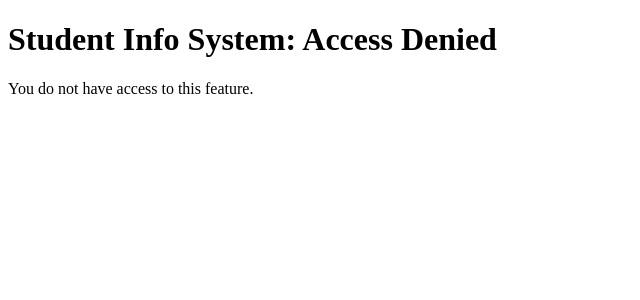
After one commit to csufmse/student_information_system, a Django app: page /sis/access_denied in a window 1280 px wide. The commit adds this page. Shown: the top 300 px of the page, without its empty margins (0-640 px from the left). Run offline with Django 3.2, Linux system fonts and the light colour scheme.

Commit message:
fixing templates to include a log out if logged in, add temp access denied page, add default style.css

```diff
--- /dev/null
+++ b/student-info-system/sis/static/sis/style.css
@@ -0,0 +1,19 @@
+table {
+  border-collapse: collapse;
+}
+
+th, td {
+  border: 1px solid #000;
+  padding: 8px;
+}
+
+tr:nth-child(even){
+   background-color: #f2f2f2;
+}
+
+th {
+  padding-top: 10px;
+  padding-bottom: 10px;
+  text-align: left;
+  background-color: white;
+}
--- /dev/null
+++ b/student-info-system/sis/templates/access_denied.html
@@ -0,0 +1,6 @@
+{% extends "base.html" %}
+{% block title %}{{block.super}}: Access Denied{% endblock %}
+{% block header_name %}{{block.super}}: Access Denied{% endblock %}
+{% block content %}
+  <p>You do not have access to this feature.</p>
+{% endblock %}
--- a/student-info-system/sis/templates/base.html
+++ b/student-info-system/sis/templates/base.html
@@ -1,5 +1,8 @@
 <!DOCTYPE html PUBLIC "-//W3C//DTD XHTML 1.0 Transitional//EN"
     "http://www.w3.org/TR/xhtml1/DTD/xhtml1-transitional.dtd">
+{% load static %}
+<link rel="stylesheet" type="text/css" href="{% static 'sis/style.css' %}">
+
 <html xmlns="http://www.w3.org/1999/xhtml" xml:lang="en" lang="en">
 <head>
 <meta charset="utf-8">
@@ -12,7 +15,8 @@
 </span>
   {% block header_content %}
     {% if logged_in %}
-       <a href="{% url 'logout' %}">Log Out</a>
+       {% block user %}Currently logged in as {% endblock user %}
+       <br><a href="{% url 'logout' %}">Log Out</a>
     {% endif %}
   {% endblock %}
 </div>
--- a/student-info-system/sis/urls.py
+++ b/student-info-system/sis/urls.py
@@ -6,4 +6,5 @@ from . import views
 
 urlpatterns = [
     path('', views.index, name='index'),
+    path('access_denied', views.access_denied, name='access_denied'),
 ]
--- a/student-info-system/sis/views.py
+++ b/student-info-system/sis/views.py
@@ -18,3 +18,6 @@ def index(request):
         else:
             context = {'is_student': 'yes'}
             return render(request, 'home_student.html', context)
+
+def access_denied(request):
+    return render(request, 'access_denied.html', None)
--- a/student-info-system/student/templates/student/current_schedule.html
+++ b/student-info-system/student/templates/student/current_schedule.html
@@ -2,6 +2,7 @@
 
 {% block title %}Student Portal: Current Schedule{% endblock %}
 {% block header_name %}Current Schedule{% endblock %}
+{% block user %}{{block.super}}{{student_name}}{% endblock user %}
 {% block content %}
   {% if not sections %}
      <p>No registered sections</p>
@@ -18,6 +19,7 @@
       <td>{{section.course.name}}</td>
       <td>{{section.number}}</td>
       <td>{{section.professor.name}}</td>
+      <td>{{section.hours}}</td>
     {% endfor %}
   {% endif %}
   </tr>
--- a/student-info-system/student/views.py
+++ b/student-info-system/student/views.py
@@ -1,12 +1,14 @@
 from django.shortcuts import render, redirect
-from django.http import HttpResponse, HttpResponseNotFound
+from django.contrib.auth.decorators import login_required
 
+@login_required
 def current_schedule_view(request):
     if request.user.is_authenticated and not request.user.is_superuser and not request.user.is_staff:
          context = {
              'sections': request.user.student.sections.all,
+             'student_name': request.user.student.name,
              'logged_in': True,
          }
     else:
-        return redirect('/accounts/login/')
+        return redirect('/sis/access_denied')
     return render(request, 'student/current_schedule.html', context)
```
Also changed, not shown: student-info-system/db.sqlite3.
